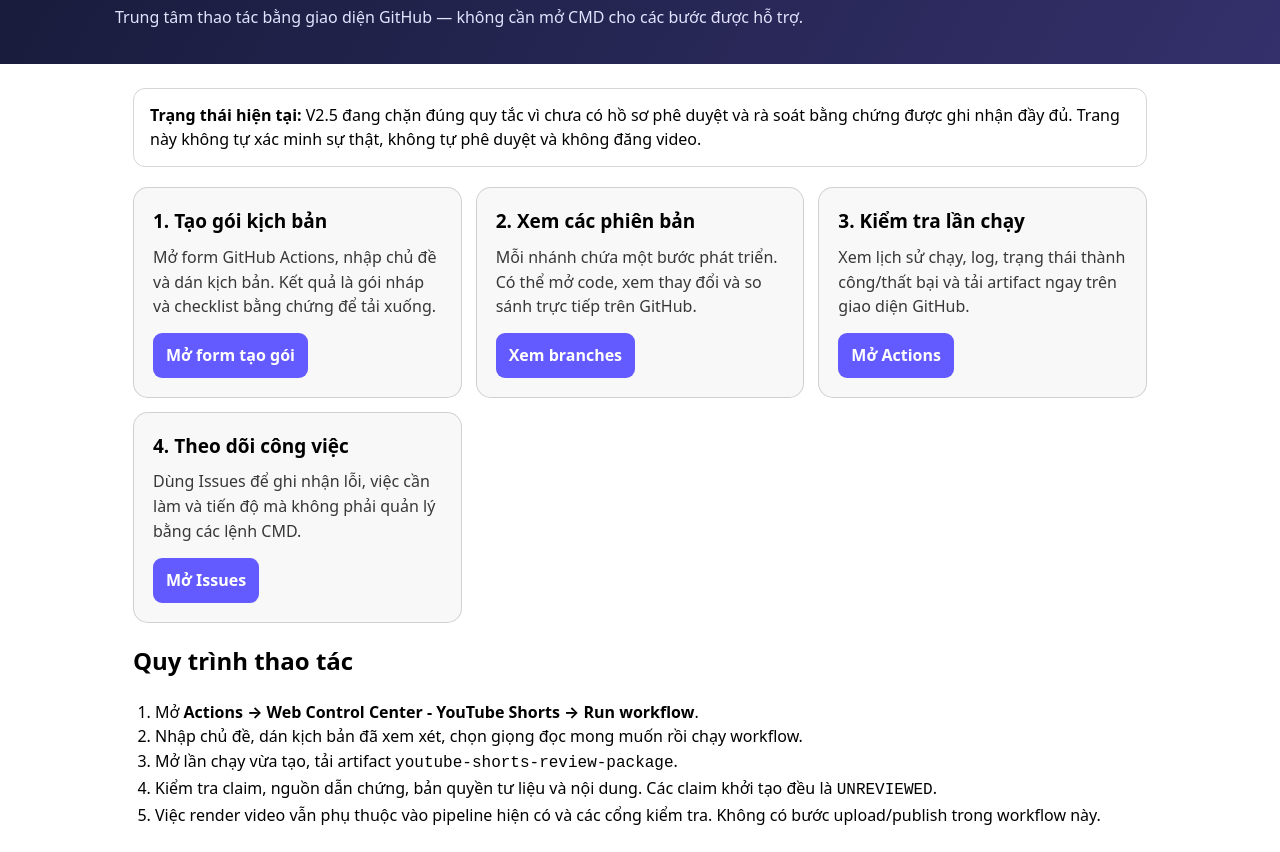
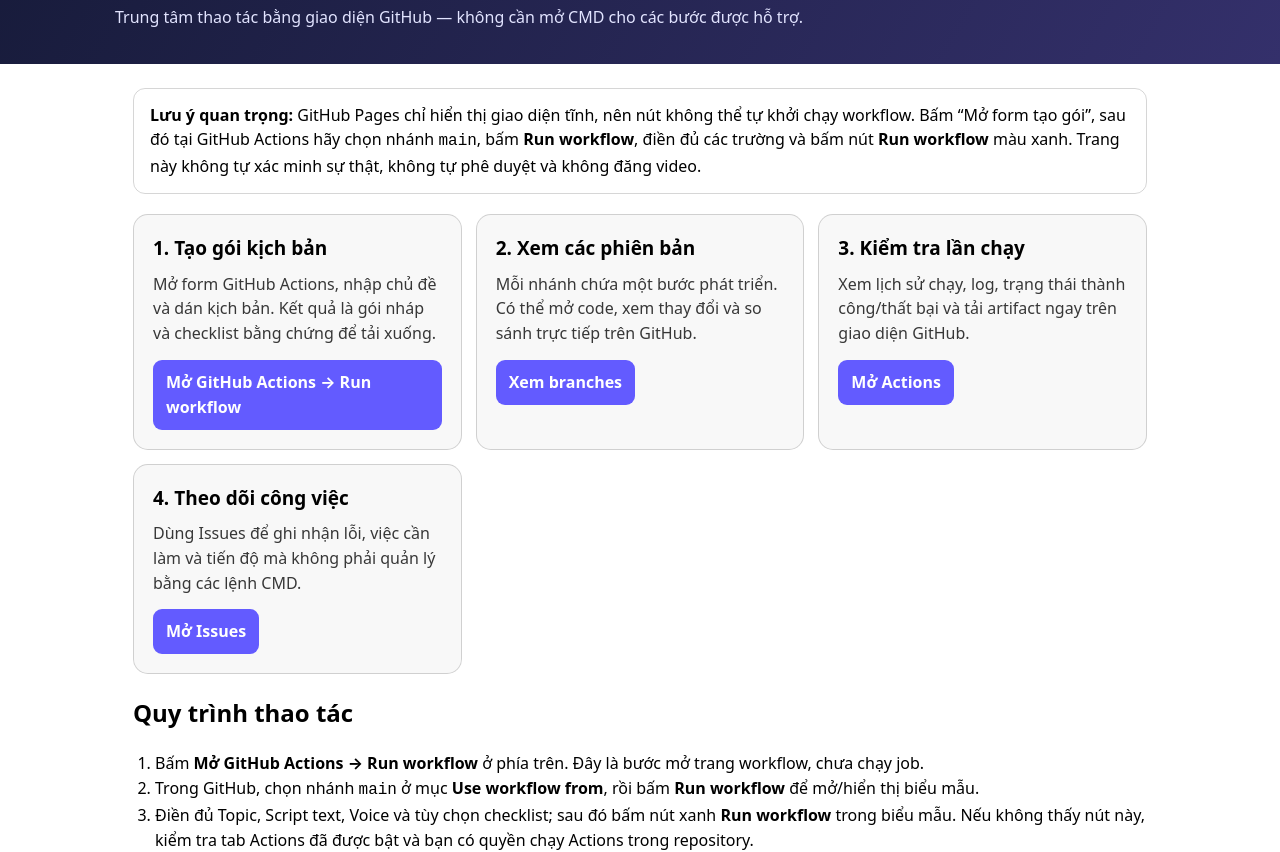
Before and after one commit to hn07/AI-YouTube-Automation, a plain HTML site: page docs/index.html in a window 1280 px wide. Shown: the part 96-948 px from the top of the page. Drawn offline with Linux system fonts and the light colour scheme.

Commit message:
Clarify manual GitHub Actions workflow launch steps

```diff
--- a/docs/index.html
+++ b/docs/index.html
@@ -19,17 +19,18 @@ footer{margin-top:26px;color:color-mix(in srgb,CanvasText 68%,transparent);font-
 <body>
 <header><h1>AI YouTube Automation</h1><p>Trung tâm thao tác bằng giao diện GitHub — không cần mở CMD cho các bước được hỗ trợ.</p></header>
 <main>
-<div class="notice"><strong>Trạng thái hiện tại:</strong> V2.5 đang chặn đúng quy tắc vì chưa có hồ sơ phê duyệt và rà soát bằng chứng được ghi nhận đầy đủ. Trang này không tự xác minh sự thật, không tự phê duyệt và không đăng video.</div>
+<div class="notice"><strong>Lưu ý quan trọng:</strong> GitHub Pages chỉ hiển thị giao diện tĩnh, nên nút không thể tự khởi chạy workflow. Bấm “Mở form tạo gói”, sau đó tại GitHub Actions hãy chọn nhánh <code>main</code>, bấm <strong>Run workflow</strong>, điền đủ các trường và bấm nút <strong>Run workflow</strong> màu xanh. Trang này không tự xác minh sự thật, không tự phê duyệt và không đăng video.</div>
 <div class="grid">
-<section class="card"><h2>1. Tạo gói kịch bản</h2><p>Mở form GitHub Actions, nhập chủ đề và dán kịch bản. Kết quả là gói nháp và checklist bằng chứng để tải xuống.</p><a class="btn" href="https://github.com/hn07/AI-YouTube-Automation/actions/workflows/web-control-center.yml">Mở form tạo gói</a></section>
+<section class="card"><h2>1. Tạo gói kịch bản</h2><p>Mở form GitHub Actions, nhập chủ đề và dán kịch bản. Kết quả là gói nháp và checklist bằng chứng để tải xuống.</p><a class="btn" href="https://github.com/hn07/AI-YouTube-Automation/actions/workflows/web-control-center.yml">Mở GitHub Actions → Run workflow</a></section>
 <section class="card"><h2>2. Xem các phiên bản</h2><p>Mỗi nhánh chứa một bước phát triển. Có thể mở code, xem thay đổi và so sánh trực tiếp trên GitHub.</p><a class="btn" href="https://github.com/hn07/AI-YouTube-Automation/branches/all">Xem branches</a></section>
 <section class="card"><h2>3. Kiểm tra lần chạy</h2><p>Xem lịch sử chạy, log, trạng thái thành công/thất bại và tải artifact ngay trên giao diện GitHub.</p><a class="btn" href="https://github.com/hn07/AI-YouTube-Automation/actions">Mở Actions</a></section>
 <section class="card"><h2>4. Theo dõi công việc</h2><p>Dùng Issues để ghi nhận lỗi, việc cần làm và tiến độ mà không phải quản lý bằng các lệnh CMD.</p><a class="btn" href="https://github.com/hn07/AI-YouTube-Automation/issues">Mở Issues</a></section>
 </div>
 <h2>Quy trình thao tác</h2>
 <ol>
-<li>Mở <strong>Actions → Web Control Center - YouTube Shorts → Run workflow</strong>.</li>
-<li>Nhập chủ đề, dán kịch bản đã xem xét, chọn giọng đọc mong muốn rồi chạy workflow.</li>
+<li>Bấm <strong>Mở GitHub Actions → Run workflow</strong> ở phía trên. Đây là bước mở trang workflow, chưa chạy job.</li>
+<li>Trong GitHub, chọn nhánh <code>main</code> ở mục <strong>Use workflow from</strong>, rồi bấm <strong>Run workflow</strong> để mở/hiển thị biểu mẫu.</li>
+<li>Điền đủ Topic, Script text, Voice và tùy chọn checklist; sau đó bấm nút xanh <strong>Run workflow</strong> trong biểu mẫu. Nếu không thấy nút này, kiểm tra tab Actions đã được bật và bạn có quyền chạy Actions trong repository.</li>
 <li>Mở lần chạy vừa tạo, tải artifact <code>youtube-shorts-review-package</code>.</li>
 <li>Kiểm tra claim, nguồn dẫn chứng, bản quyền tư liệu và nội dung. Các claim khởi tạo đều là <code>UNREVIEWED</code>.</li>
 <li>Việc render video vẫn phụ thuộc vào pipeline hiện có và các cổng kiểm tra. Không có bước upload/publish trong workflow này.</li>
```
